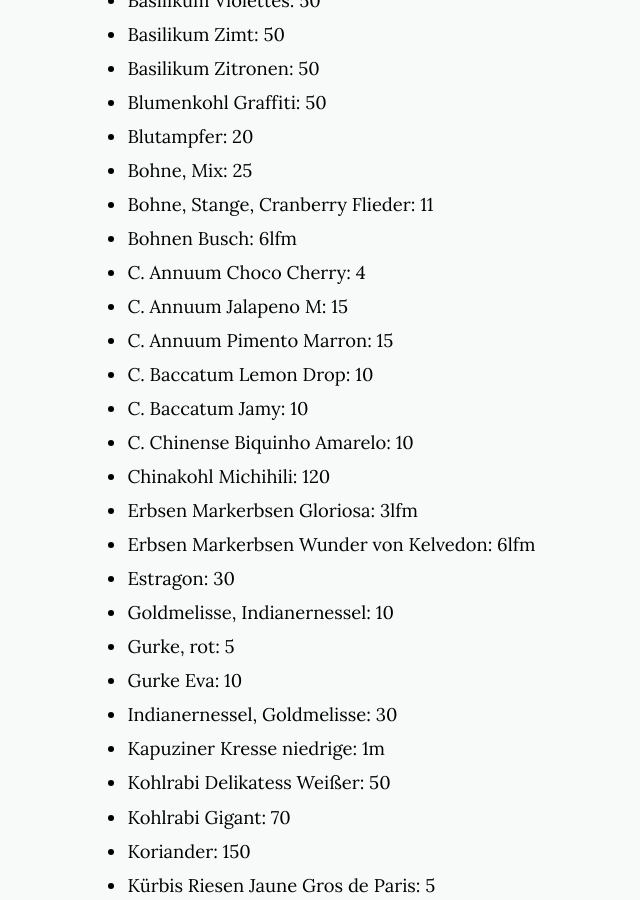
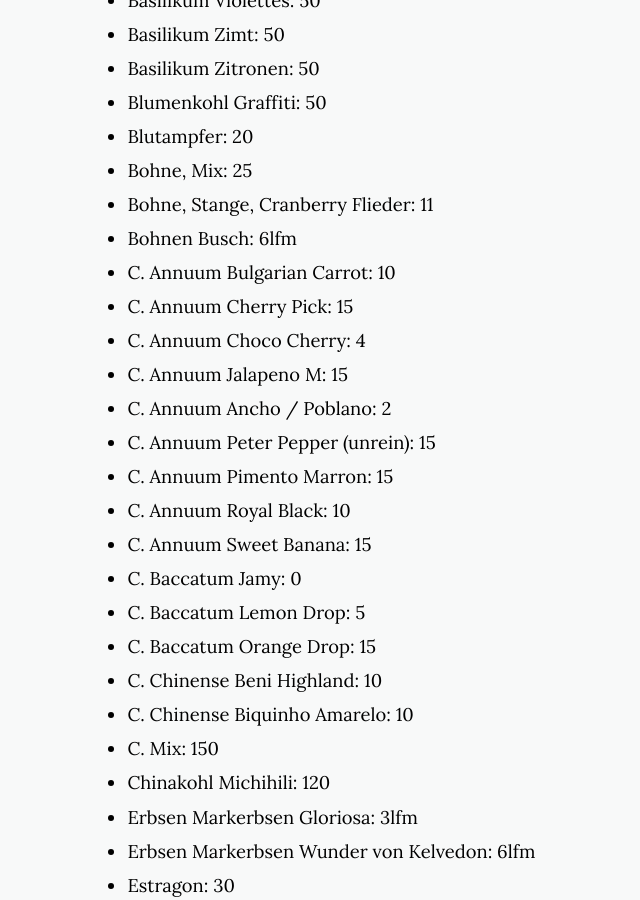
Before and after one commit to iamsebastian/blog.sebastian.science, a Jekyll site: the page built from samen.md, in a window 1280 px wide and 900 px high, scrolled down 1040 px. Shown: the whole window, without its empty margins (179-819 px from the left). Built offline with Jekyll 4.4.1, drawn with Linux system fonts in a browser that asks for light colours; nearby versions of some CDN libraries.

Commit message:
Updated seeds

```diff
--- a/_data/seeds.yaml
+++ b/_data/seeds.yaml
@@ -11,12 +11,21 @@ Blutampfer: 20
 Bohne, Mix: 25
 Bohne, Stange, Cranberry Flieder: 11
 Bohnen Busch: 6lfm
+C. Annuum Bulgarian Carrot: 10
+C. Annuum Cherry Pick: 15
 C. Annuum Choco Cherry: 4
 C. Annuum Jalapeno M: 15
+C. Annuum Ancho / Poblano: 2
+C. Annuum Peter Pepper (unrein): 15
 C. Annuum Pimento Marron: 15
-C. Baccatum Lemon Drop: 10
-C. Baccatum Jamy: 10
+C. Annuum Royal Black: 10
+C. Annuum Sweet Banana: 15
+C. Baccatum Jamy: 0
+C. Baccatum Lemon Drop: 5
+C. Baccatum Orange Drop: 15
+C. Chinense Beni Highland: 10
 C. Chinense Biquinho Amarelo: 10
+C. Mix: 150
 Chinakohl Michihili: 120
 Erbsen Markerbsen Gloriosa: 3lfm
 Erbsen Markerbsen Wunder von Kelvedon: 6lfm
```
